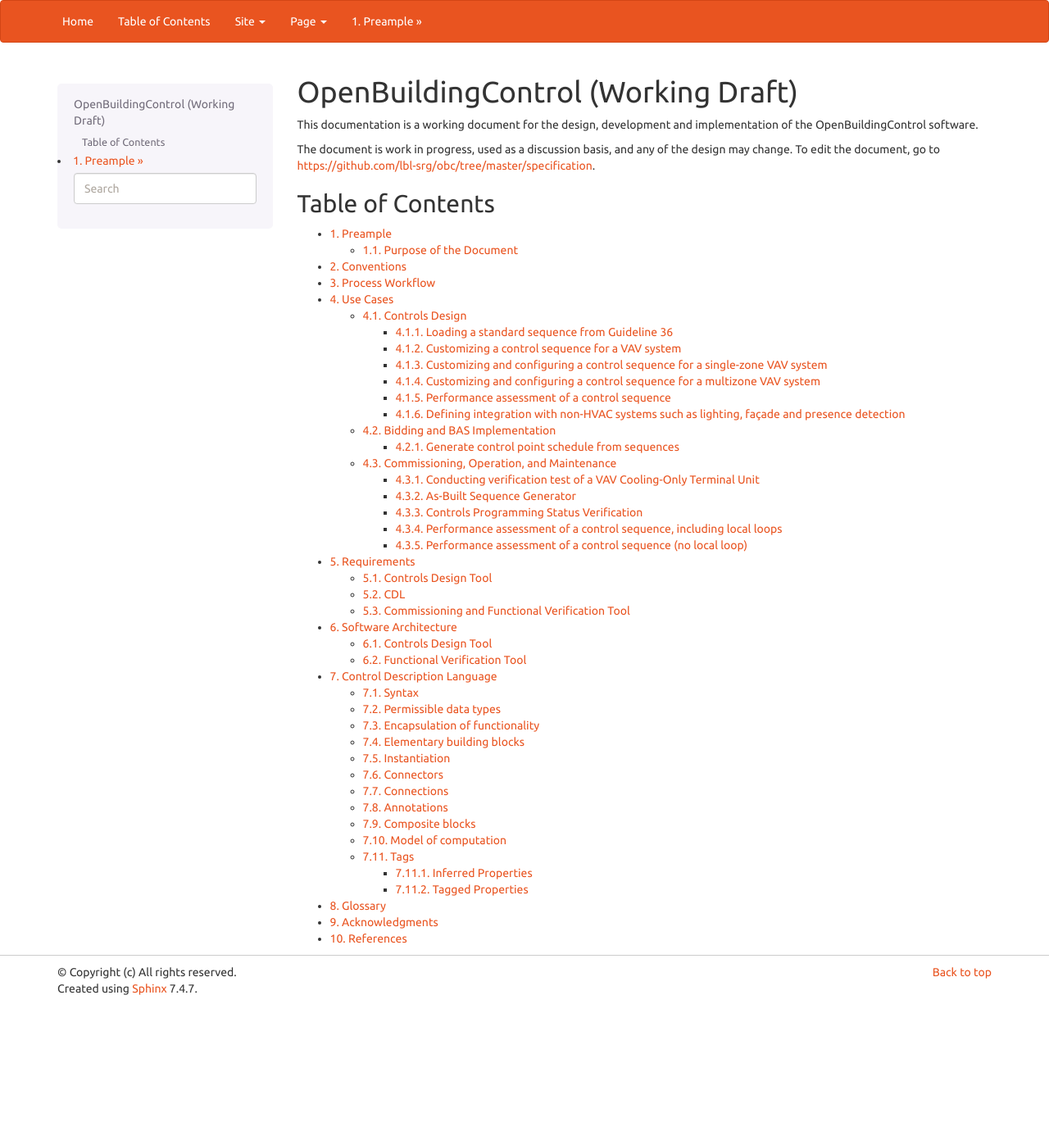
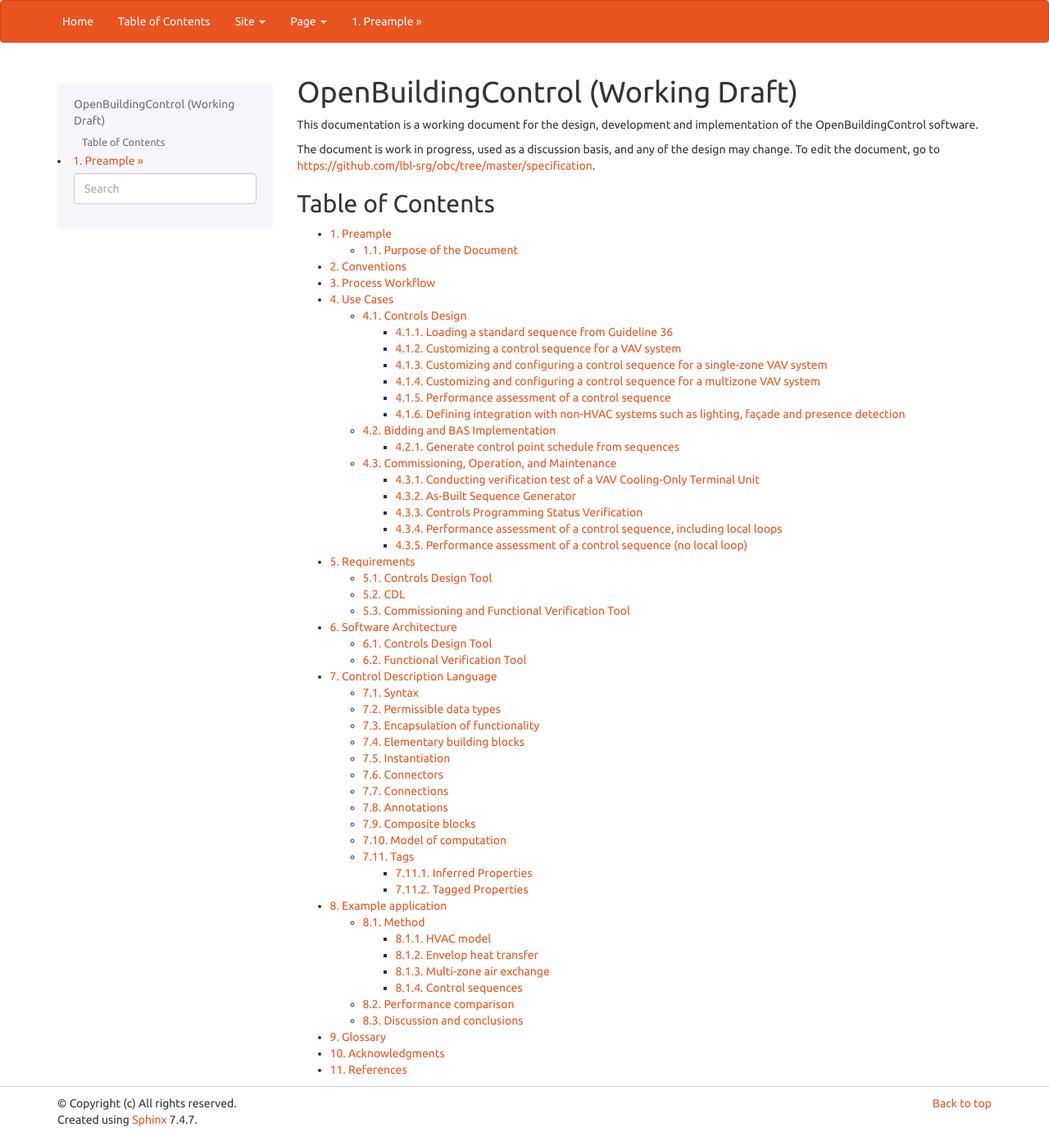
Before and after one commit to lbl-srg/obc, a Sphinx documentation site: the page built from specification/source/index.rst, in a window 1280 px wide. Shown: the whole page at 82% size. Built offline with Sphinx 7.4.7, drawn with Linux system fonts in a browser that asks for light colours; before the commit the page ends 1226 px from its top, so only the background shows below that; part of the change alters nothing that is shown.

Commit message:
Started outline of report

```diff
--- /dev/null
+++ b/specification/source/example.rst
@@ -0,0 +1,130 @@
+.. _sec_example:
+
+Example application
+-------------------
+
+In this section, we compare the performance of two different
+control sequences, applied to a floor of a prototypical office building.
+The objective is to
+demonstrate the setup for closed loop performance assessment and
+demonstrate how to compare the control performance.
+
+
+Method
+^^^^^^
+
+All models are implemented in Modelica, using models from
+the Buildings library :cite:`WetterZuoNouiduiPang2014`.
+
+.. todo:: add version of library, and where models can be accessed.
+
+As a test case, we used a simulation model that consists
+of five thermal zones that are representative of one floor of the
+new construction medium office building for Chicago, IL,
+as described in the set of DOE Commercial Building Benchmarks
+:cite:`DeruEtAl2011:1`.
+There are four perimeter zones and one core zone.
+The envelope thermal properties meet ASHRAE Standard 90.1-2004.
+The system model consist of an HVAC system, a building envelope model
+and a model for air flow through building leakage
+and through open doors based on wind pressure and
+flow imbalance of the HVAC system.
+
+HVAC model
+..........
+
+The HVAC system is a variable air volume (VAV) flow system
+with economizer and a heating and cooling coil in the air handler unit.
+There is also a reheat coil and an air damper in each of the five zone
+inlet branches.
+
+:numref:`fig_vav_schematics` shows the schematic diagram of the HVAC system.
+
+.. _fig_vav_schematics:
+
+.. figure:: img/examples/vavSchematics.*
+
+   Schematic diagram of the HVAC system.
+
+In the VAV model, all air flows are computed based on the
+duct static pressure distribution and the performance curves of the fans.
+The fans are modeled as described in :cite:`Wetter2013:1`.
+
+Envelop heat transfer
+.....................
+
+The thermal room model computes transient heat conduction through
+walls, floors and ceilings and long-wave radiative heat exchange between
+surfaces. The convective heat transfer coefficient is computed based
+on the temperature difference between the surface and the room air.
+There is also a layer-by-layer short-wave radiation,
+long-wave radiation, convection and conduction heat transfer model for the
+windows. The model is similar to the
+Window 5 model.
+The physics implemented in the building model is further described in
+:cite:`WetterZuoNouidui2011:2`.
+
+There is no moisture buffering in the envelope, but the room volume
+has a dynamic equation for the moisture content.
+
+
+Multi-zone air exchange
+.......................
+
+Each thermal zone can have air flow from the HVAC system,
+through leakages of the building envelope (except for the core zone)
+and through bi-directional air exchange through open doors that connect adjacent zones.
+The bi-directional air exchange is modeled based on the differences
+in static pressure between adjacent rooms at a reference height
+plus the difference in static pressure across the door height
+as a function of the difference in air density.
+There is also wind pressure acting on each facade. The wind pressure is a function
+of the wind speed and wind direction. Therefore, infiltration is a function of the
+flow imbalance of the HVAC system and of the wind conditions.
+The multizone airflow models are further described in
+:cite:`Wetter2006:2`.
+
+
+Control sequences
+.................
+
+For the above models, we implemented two different control sequences, which
+are described below. The control sequences are the only difference between
+the two cases.
+
+For the base case, we implemented the control sequence
+*VAV 2A2-21232* of the Sequences of Operation for
+Common HVAC Systems :cite:`ASHRAESeq2006:1`.
+In this control sequence, the
+supply fan speed is regulated based on the duct static pressure.
+The return fan controller tracks the supply fan air flow rate
+reduced by a fixed offset. The duct static pressure is adjusted
+so that at least one VAV damper is 90% open. The economizer dampers
+are modulated to track the setpoint for the mixed air dry bulb temperature.
+Priority is given to maintain a minimum outside air volume flow rate.
+In each zone, the VAV damper is adjusted to meet the room temperature
+setpoint for cooling, or fully opened during heating.
+The room temperature setpoint for heating is tracked by varying
+the water flow rate through the reheat coil. There is also a
+finite state machine that transitions the mode of operation of
+the HVAC system between the modes
+*occupied*, *unoccupied off*, *unoccupied night set back*,
+*unoccupied warm-up* and *unoccupied pre-cool*.
+Local loop control is implemented using proportional and proportional-integral
+controllers, while the supervisory control is implemented
+using a finite state machine.
+
+For the detailed implementation of the control logic,
+see the model ``Buildings.Examples.VAVReheat.ClosedLoop``,
+which is also shown in xxxx
+
+
+Performance comparison
+^^^^^^^^^^^^^^^^^^^^^^
+
+xxx
+
+Discussion and conclusions
+^^^^^^^^^^^^^^^^^^^^^^^^^^
+
+xxx
--- a/specification/source/index.rst
+++ b/specification/source/index.rst
@@ -30,6 +30,7 @@ OpenBuildingControl (Working Draft)
    requirements
    softwareArchitecture
    cdl
+   example
    glossary
    acknowledgments
    bibliography
--- a/specification/source/references.bib
+++ b/specification/source/references.bib
@@ -8,3 +8,75 @@
   year = 	 {2012},
   url  = {https://www.modelica.org/documents/ModelicaSpec33.pdf}
 }
+
+@Article{WetterZuoNouiduiPang2014,
+  author = 	 {Michael Wetter and Wangda Zuo and Thierry S. Nouidui and Xiufeng Pang},
+  title = 	 {Modelica {Buildings} library},
+  journal = 	 {Journal of Building Performance Simulation},
+  volume  =      {7},
+  number  =      {4},
+  pages   =      {253--270},
+  year = 	 {2014},
+  doi  =         {DOI:10.1080/19401493.2013.765506}
+}
+
+
+@inproceedings{Wetter2006:2,
+	Address = {Vienna, Austria},
+	Author = {Michael Wetter},
+	Booktitle = {Proc. of the 5-th International Modelica Conference},
+	Editor = {Christian Kral and Anton Haumer},
+	Month = sep,
+	Organization = {Modelica Association and Arsenal Research},
+	Pages = {431--440},
+	Title = {Multizone Airflow Model in {Modelica}},
+	Url = {http://www.modelica.org/events/modelica2006/Proceedings/sessions/Session413.pdf},
+	Volume = {2},
+	Year = {2006}}
+
+@TECHREPORT{DeruEtAl2011:1,
+  AUTHOR =        {Michael Deru and Kristin Field and Daniel Studer and Kyle Benne and
+  Brent Griffith and Paul Torcellini and Bing Liu and Mark Halverson and Dave Winiarski
+  and Michael Rosenberg and Mehry Yazdanian and Joe Huang and Drury Crawley},
+  TITLE =         {{U.S. Department of Energy} Commercial Reference Building Models of the National Building Stock},
+  NUMBER =        {NREL/TP-5500-46861},
+  INSTITUTION =   {National Renewables Energy Laboratory},
+  ADDRESS =       {1617 Cole Boulevard, Golden, Colorado 80401},
+   MONTH =         {February},
+  YEAR  =         {2011},
+   FILE  =         {http://www.nrel.gov/docs/fy11osti/46861.pdf},
+   CONTACT =       {orders@ntis.fedworld.gov}
+}
+
+@inproceedings{WetterZuoNouidui2011:2,
+	Title = {Modeling of heat transfer in rooms in the {Modelica} {"Buildings"} library},
+	Author = {Michael Wetter and Wangda Zuo and Thierry Stephane Nouidui},
+	Booktitle = {Proc. of the 12-th IBPSA Conference},
+        Location = {Sydney, Australia},
+	Organization = {International Building Performance Simulation Association},
+        pages = {1096--1103},
+	Url = {http://www.ibpsa.org/},
+	Year = {2011},
+	Month = nov
+}
+
+
+@inproceedings{Wetter2013:1,
+        Author = {Michael Wetter},
+        Editor = {Jean Jacques Roux and Monika Woloszyn},
+        Booktitle = {Proc. of the 13-th IBPSA Conference},
+        Location  = {Chamb\'ery, France},
+        Title     = {Fan and pump model that has a unique solution for any pressure boundary condition and control signal},
+        pages = {3505--3512},
+        url   = {http://simulationresearch.lbl.gov/wetter/download/2013-IBPSA-Wetter.pdf},
+        Year  = {2013}
+}
+
+@Manual{ASHRAESeq2006:1,
+  title = 	 {Sequences of Operation for Common {HVAC} Systems},
+  author = 	 {ASHRAE},
+  organization = {ASHRAE},
+  address = 	 {Atlanta, GA},
+  year = 	 {2006},
+  isbn    =      "1-931862-98-2"
+}
```
Also changed, not shown: specification/source/img/examples/vavSchematics.png (added), specification/source/img/examples/vavSchematics.svg (added), 1 other file.
